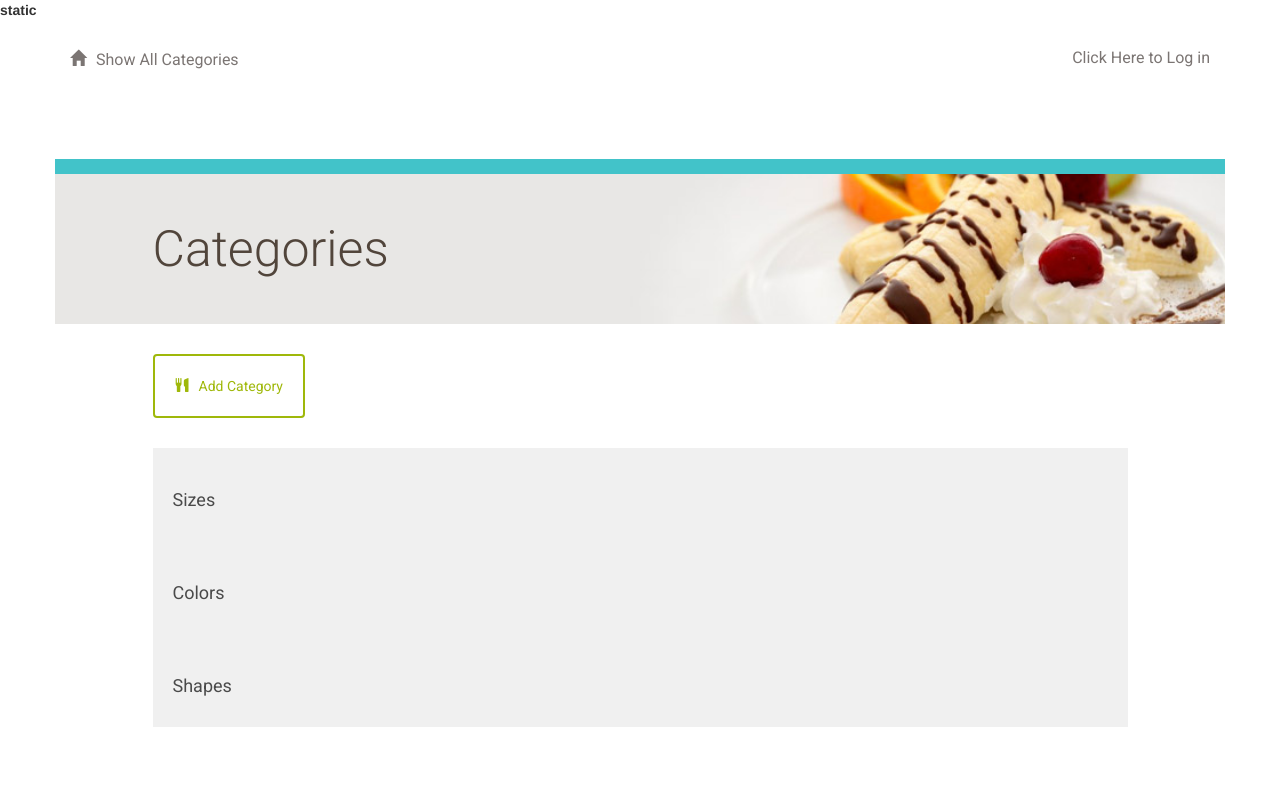
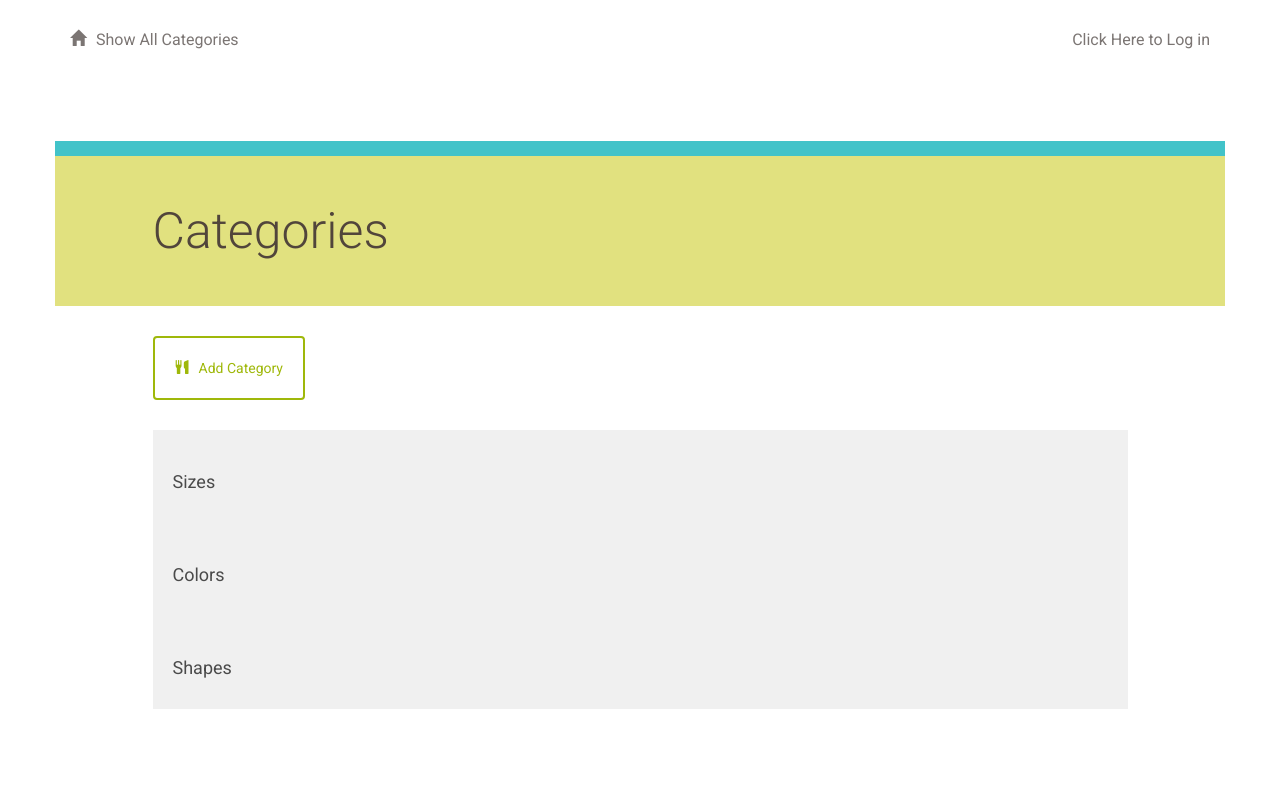
Before and after one commit to treadwell/categories, a Flask app: page /category in a window 1280 px wide. Run offline with Flask 2, Linux system fonts and the light colour scheme; some libraries are stand-ins or nearby versions.

Commit message:
UI: Change category banner

```diff
--- a/application.py
+++ b/application.py
@@ -147,12 +147,13 @@ def deleteItem(category_id, item_id):
 @app.route('/category/JSON')
 def showCategoriesJSON():
     categories = session.query(Category).all()
-    return jsonify(category=[r.serialize for c in categories])
+    return jsonify(category=[c.serialize for c in categories])
 
 # Items API
 @app.route('/category/<int:category_id>/item/JSON')
 def showItems(category_id):
-    return "Items in category {} JSON".format(category_id)
+    items = session.query(Item).filter_by(category_id=category_id).all()
+    return jsonify(items=[i.serialize for i in items])
 
 # Login
 @app.route('/login')
--- a/static/styles.css
+++ b/static/styles.css
@@ -100,10 +100,7 @@ h3 {
 }
 .banner.main {
 	height: 150px;
-	background: url("/static/top-banner.jpg");
-	background-position: right;
-	background-repeat: no-repeat;
-	background-size: cover;
+	background-color: #E1E17F;
 }
 .banner.category {
 	height: 150px;
--- a/templates/categories.html
+++ b/templates/categories.html
@@ -1,10 +1,9 @@
-static{% extends "main.html" %}
+{% extends "main.html" %}
 {% block content %}
 {% include "header.html" %}
 	<div class="row top-menu">
 		<div class="col-md-10"></div>
-		<div class="col-md-2 text-right">
-					</div>
+		<div class="col-md-2 text-right"></div>
 	</div>
 	<div class="row divider blue">
 		<div class="col-md-12"></div>
```
Also changed, not shown: templates/edititem.html (+8 -2 lines), catalog.db, static/top-banner.jpg (deleted).
